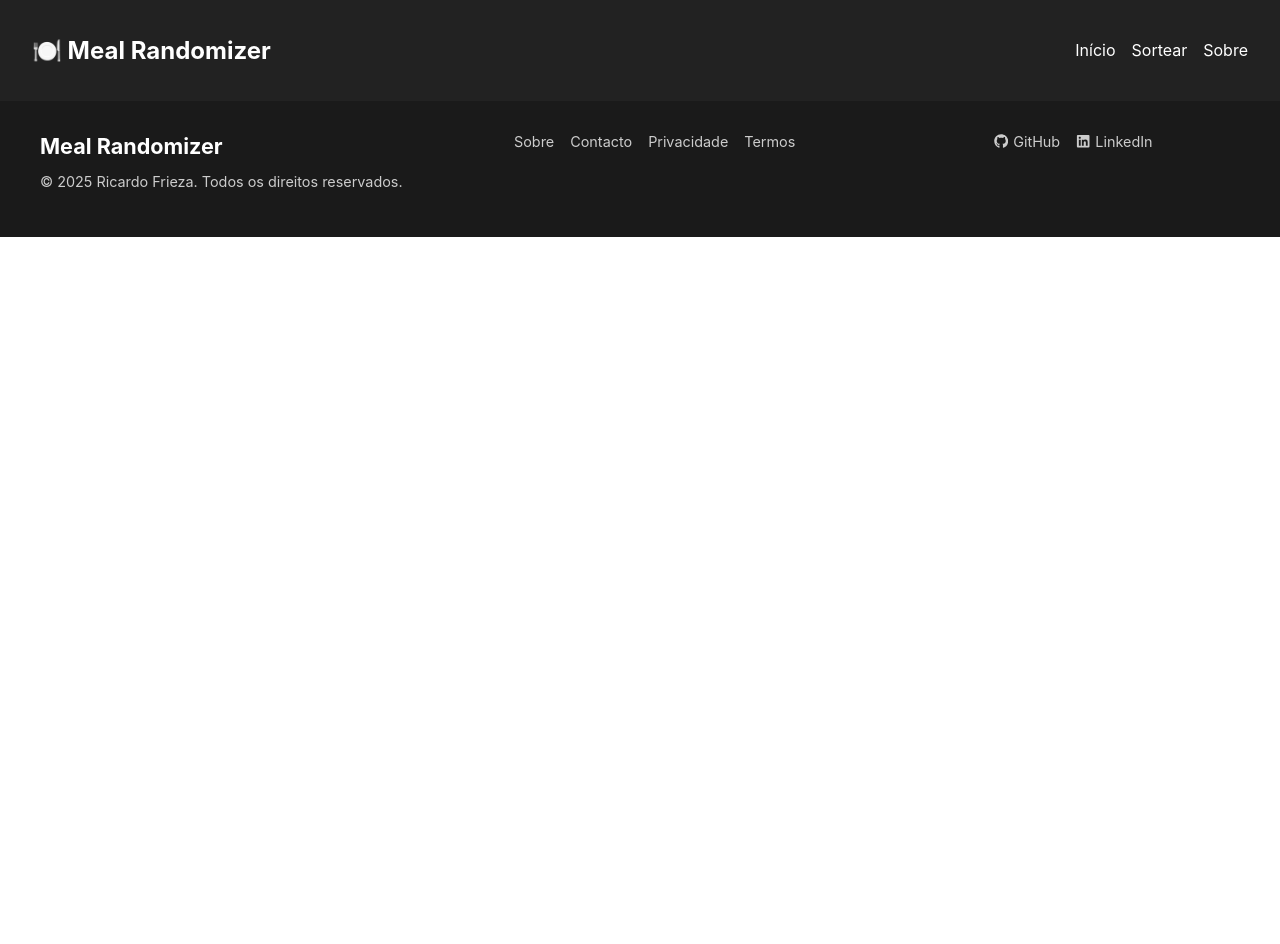
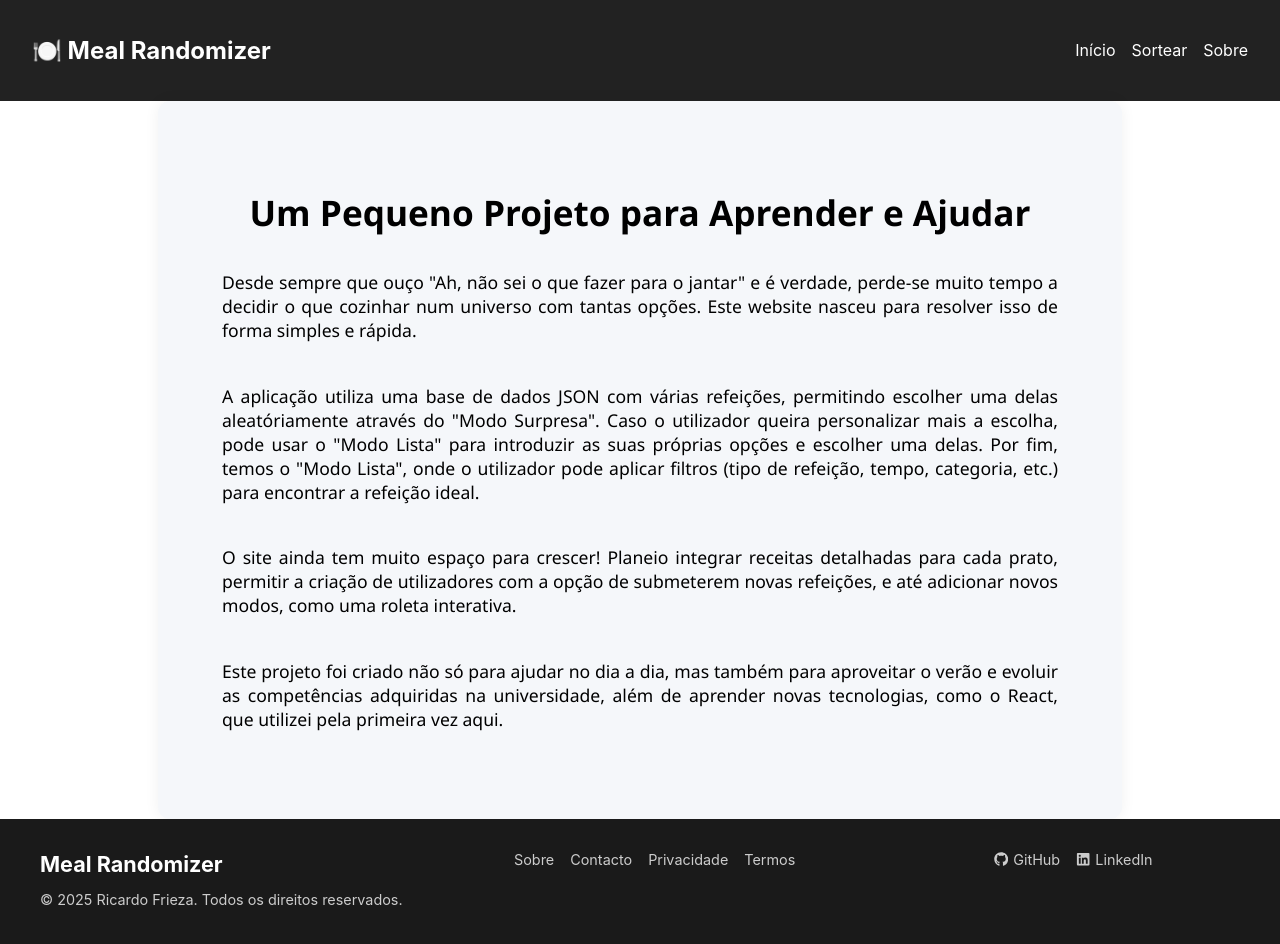
Before and after one commit to Frieza28/Meal-Randomizer, a React (Create React App) app in the folder client/: page /about in a window 1280 px wide. Shown: the top 944 px of the page. Before the commit the page ends 800 px from the top, so only its background shows below. Built offline with nearby package versions, Linux system fonts and the light colour scheme; the HTML template or start-up script is replaced by a standard one.

Commit message:
Added About Page

```diff
--- a/client/src/App.css
+++ b/client/src/App.css
@@ -5,20 +5,20 @@
   padding: 0;
 }
 
-html, body, #root {
+html, body {
   height: 100%;
-  max-width: 100vw;
-  overflow-x: hidden;
-  display: flex;
-  flex-direction: column;
-}
-
-body {
+  width: 100%;
+  margin: 0;
+  padding: 0;
+  background-color: #e4e8eb; /* Aplica o fundo global */
   font-family: sans-serif;
   text-align: center;
 }
 
 #root {
+  display: flex;
+  flex-direction: column;
+  min-height: 100vh;
   flex: 1;
 }
 
@@ -39,3 +39,6 @@ main {
 .app-main {
   flex: 1;
 }
+#root, .app-wrapper, .app-main {
+  background-color: transparent;
+}
--- a/client/src/App.js
+++ b/client/src/App.js
@@ -3,6 +3,8 @@ import Navbar from './components/Navbar';
 import Footer from './components/Footer';
 import Home from './pages/Home';
 import Randomizer from './pages/Randomizer';
+import About from './pages/About';
+
 
 function App() {
   return (
@@ -12,6 +14,7 @@ function App() {
         <Routes>
           <Route path="/" element={<Home />} />
           <Route path="/randomizer" element={<Randomizer />} />
+          <Route path="/about" element={<About />} />
         </Routes>
       </main>
       <Footer />
--- a/client/src/App.jsx
+++ b/client/src/App.jsx
@@ -3,6 +3,7 @@ import Footer from './components/Footer';
 import { Routes, Route } from 'react-router-dom';
 import Home from './pages/Home';
 import Randomizer from './pages/Randomizer';
+import About from './pages/About';
 
 function App() {
   return (
@@ -12,6 +13,7 @@ function App() {
         <Routes>
           <Route path="/" element={<Home />} />
           <Route path="/randomizer" element={<Randomizer />} />
+          <Route path="/about" element={<About />} />
         </Routes>
       </main>
       <Footer />
--- /dev/null
+++ b/client/src/pages/About.css
@@ -0,0 +1,61 @@
+.about-container {
+  flex: 1;
+  max-width: 900px;
+  margin: auto;
+  padding: 2rem;
+  background-color: #f5f7fa;
+  border-radius: 12px;
+  box-shadow: 0 0 15px rgba(0, 0, 0, 0.06);
+  text-align: center;
+  font-family: 'Segoe UI', sans-serif;
+}
+
+.about-image {
+  flex: 1;
+  display: flex;
+  justify-content: center;
+  align-items: center;
+}
+
+
+.about-text {
+  flex: 1;
+  display: flex;
+  flex-direction: column;
+  justify-content: center;
+  padding: 2rem;
+  text-align: center;
+  height: auto;
+}
+
+.about-text h1 {
+  font-size: 2.2rem;
+  margin-bottom: 1rem;
+  text-align: center;
+
+}
+
+.about-text p {
+  font-size: 1.1rem;
+  margin-bottom: 1.5rem;
+  text-align: justify;
+
+}
+
+
+@media (max-width: 768px) {
+  .about-container {
+    flex-direction: column;
+    min-height: auto;
+    padding: 1rem;
+  }
+
+  .about-image {
+    max-width: 100%;
+  }
+
+  .about-text {
+    text-align: center;
+    padding: 1rem;
+  }
+}
--- a/client/src/pages/About.jsx
+++ b/client/src/pages/About.jsx
@@ -0,0 +1,33 @@
+import './About.css';
+
+function About() {
+  return (
+    <div className="about-container">
+      <div className="about-text">
+        <h1>Um Pequeno Projeto para Aprender e Ajudar</h1>
+        <p>
+            Desde sempre que ouço "Ah, não sei o que fazer para o jantar" e é verdade, perde-se muito tempo a decidir o que cozinhar num universo com tantas opções.
+            Este website nasceu para resolver isso de forma simples e rápida.
+        </p>
+
+        <p>
+            A aplicação utiliza uma base de dados JSON com várias refeições, permitindo escolher uma delas aleatóriamente através do "Modo Surpresa".
+            Caso o utilizador queira personalizar mais a escolha, pode usar o "Modo Lista" para introduzir as suas próprias opções e escolher uma delas.
+            Por fim, temos o "Modo Lista", onde o utilizador pode aplicar filtros (tipo de refeição, tempo, categoria, etc.) para encontrar a refeição ideal.
+        </p>
+
+        <p>
+            O site ainda tem muito espaço para crescer! Planeio integrar receitas detalhadas para cada prato, permitir a criação de utilizadores com a
+            opção de submeterem novas refeições, e até adicionar novos modos, como uma roleta interativa.
+        </p>
+
+        <p>
+            Este projeto foi criado não só para ajudar no dia a dia, mas também para aproveitar o verão e evoluir as competências adquiridas na universidade,
+            além de aprender novas tecnologias, como o React, que utilizei pela primeira vez aqui.
+        </p>
+      </div>
+    </div>
+  );
+}
+
+export default About;
--- a/client/src/pages/Home.css
+++ b/client/src/pages/Home.css
@@ -5,8 +5,7 @@
   min-height: calc(100vh - 200px); /* ou mesmo 220px */
   padding: 4rem 5% 5rem 5%;
   gap: 2rem;
-  background-color: #EEF2F4;
-
+  background-color: #e4e8eb;
 }
 
 
@@ -38,21 +37,25 @@
   flex-direction: column;
   justify-content: center;
   padding: 2rem;
-  text-align: left;
   height: auto;
+  background-color: #f5f7fa;
+  border-radius: 12px;
+  box-shadow: 0 0 15px rgba(0, 0, 0, 0.06);
+  text-align: justify;
+  font-family: 'Segoe UI', sans-serif;
 }
 
 .home-text h1 {
   font-size: 2.2rem;
   margin-bottom: 1rem;
-  text-align: justify;
+  text-align: center;
 
 }
 
 .home-text p {
   font-size: 1.1rem;
   margin-bottom: 1.5rem;
-  text-align: justify;
+  text-align: center;
 
 }
 .btn-sortear {
```
